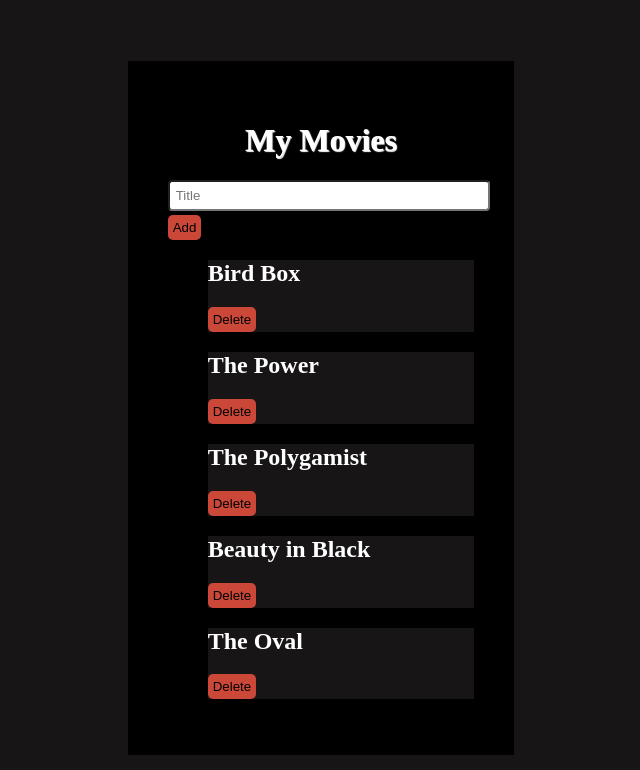
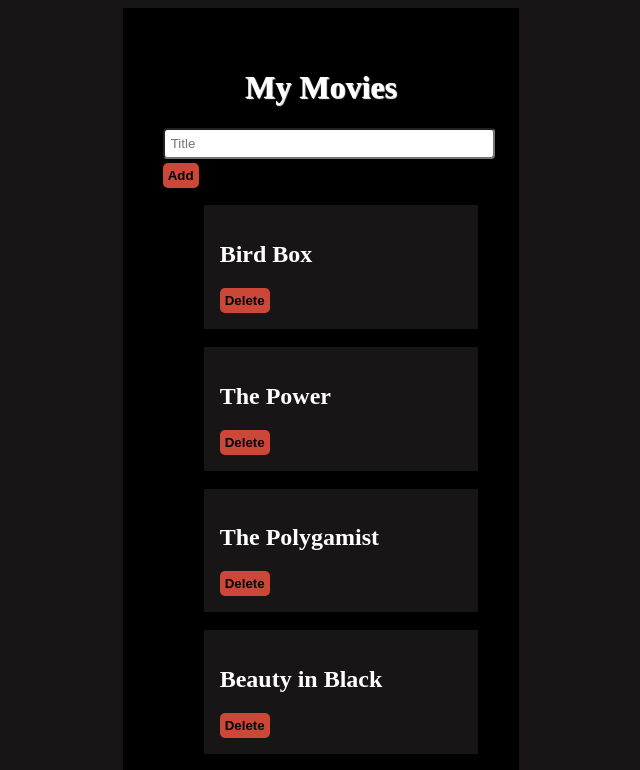
Before and after one commit to rollingsmajiwa/Library, a React (Vite) app in the folder my-Library/: page / in a window 1280 px wide. Shown: the top 770 px of the page, without its empty margins (359-999 px from the left). Built offline with nearby package versions, Linux system fonts and the light colour scheme.

Commit message:
Style: Add CSS to the movie Item

```diff
--- a/my-Library/src/App.css
+++ b/my-Library/src/App.css
@@ -32,13 +32,16 @@ button {
     background-color: rgb(203, 72, 57);
 
     color: black;
-    font: bold; border: none;
+    border: none;
     border-radius: 5px;
     padding: 5px;
+    font-weight: bold;
 }
 .movieItem {
     background-color:  rgb(23, 21, 21);
-    border: black;
+    border: 1px solid black;
+    margin-bottom: 1rem;
+    padding: 1rem;
 
 }
 .movieBox ul {
```
